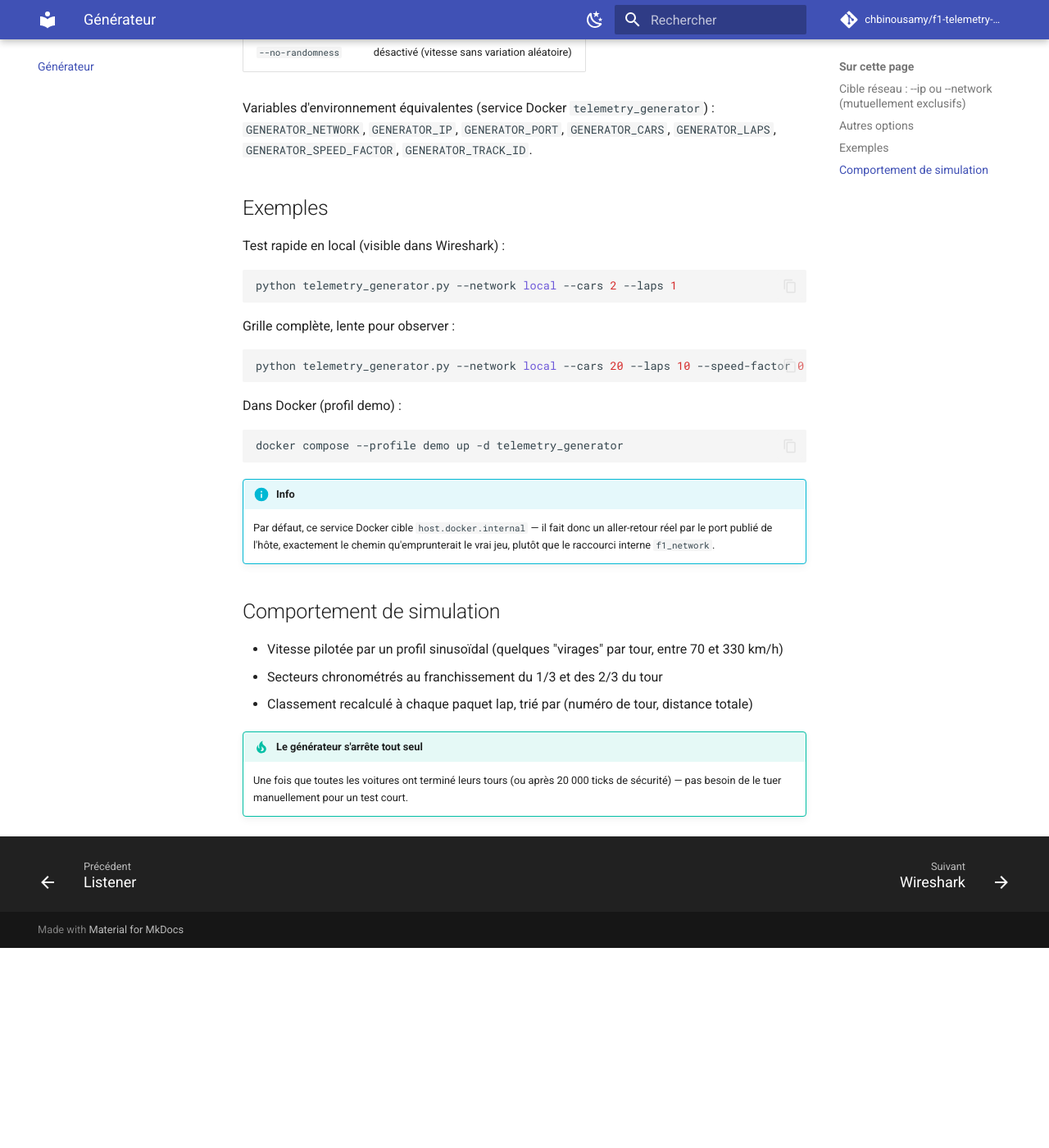
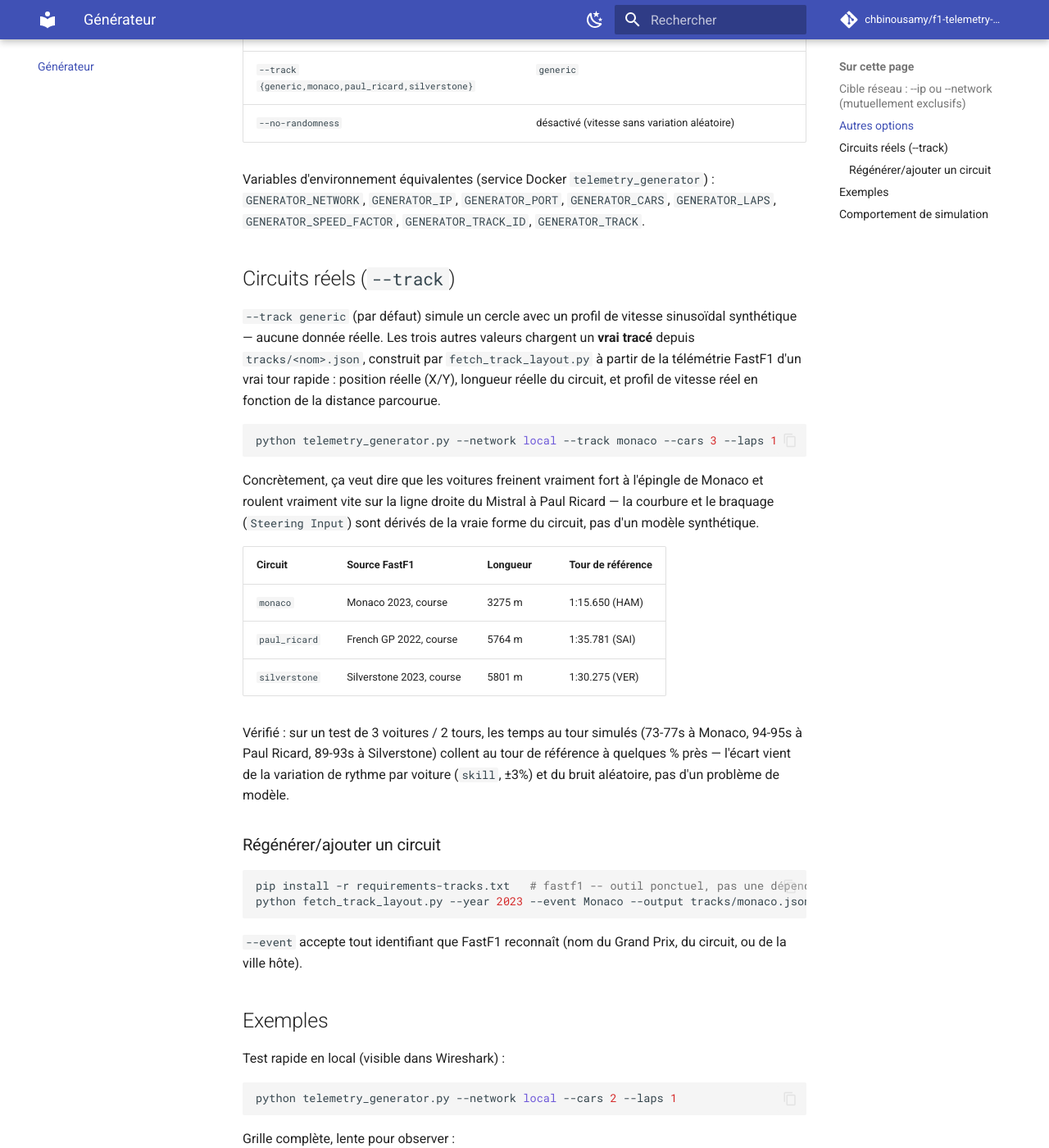
Before and after one commit to chbinousamy/f1-telemetry-docs, an MkDocs documentation site: the page built from docs/generator.md, in a window 1280 px wide and 1400 px high, scrolled down 978 px. Shown: the whole window at 82% size. Built offline with MkDocs 1.6.1 and Material for MkDocs 9.7.7, drawn with Linux system fonts in a browser that asks for light colours; comment, search, counter and statistics services are not loaded; before the commit the page ends 2134 px from its top, so only the background shows below that.

Commit message:
Document real circuit tracks (--track monaco/paul_ricard/silverstone)
Add fetch_track_layout.py/tracks/motec_export.py to the file listing
and use-case table; document the --track option, how it changes the
simulation (real curvature drives speed and steering, not the
synthetic model), and how to fetch additional circuits.

````diff
--- a/docs/generator.md
+++ b/docs/generator.md
@@ -20,12 +20,50 @@ exact du jeu — utilisable comme substitut au vrai F1 25 pour tester tout le pi
 | `--cars N` | 4 (1-22) |
 | `--laps N` | 4 |
 | `--speed-factor F` | 1.0 (0.5=plus lent, 2.0=plus rapide) |
-| `--track-id N` | 0 |
+| `--track-id N` | 0 (identifiant cosmétique envoyé dans le paquet session) |
+| `--track {generic,monaco,paul_ricard,silverstone}` | `generic` |
 | `--no-randomness` | désactivé (vitesse sans variation aléatoire) |
 
 Variables d'environnement équivalentes (service Docker `telemetry_generator`) :
 `GENERATOR_NETWORK`, `GENERATOR_IP`, `GENERATOR_PORT`, `GENERATOR_CARS`, `GENERATOR_LAPS`,
-`GENERATOR_SPEED_FACTOR`, `GENERATOR_TRACK_ID`.
+`GENERATOR_SPEED_FACTOR`, `GENERATOR_TRACK_ID`, `GENERATOR_TRACK`.
+
+## Circuits réels (`--track`)
+
+`--track generic` (par défaut) simule un cercle avec un profil de vitesse sinusoïdal synthétique —
+aucune donnée réelle. Les trois autres valeurs chargent un **vrai tracé** depuis
+`tracks/<nom>.json`, construit par `fetch_track_layout.py` à partir de la télémétrie FastF1 d'un
+vrai tour rapide : position réelle (X/Y), longueur réelle du circuit, et profil de vitesse réel en
+fonction de la distance parcourue.
+
+```bash
+python telemetry_generator.py --network local --track monaco --cars 3 --laps 1
+```
+
+Concrètement, ça veut dire que les voitures freinent vraiment fort à l'épingle de Monaco et
+roulent vraiment vite sur la ligne droite du Mistral à Paul Ricard — la courbure et le braquage
+(`Steering Input`) sont dérivés de la vraie forme du circuit, pas d'un modèle synthétique.
+
+| Circuit | Source FastF1 | Longueur | Tour de référence |
+|---|---|---|---|
+| `monaco` | Monaco 2023, course | 3275 m | 1:15.650 (HAM) |
+| `paul_ricard` | French GP 2022, course | 5764 m | 1:35.781 (SAI) |
+| `silverstone` | Silverstone 2023, course | 5801 m | 1:30.275 (VER) |
+
+Vérifié : sur un test de 3 voitures / 2 tours, les temps au tour simulés (73-77s à Monaco, 94-95s
+à Paul Ricard, 89-93s à Silverstone) collent au tour de référence à quelques % près — l'écart
+vient de la variation de rythme par voiture (`skill`, ±3%) et du bruit aléatoire, pas d'un
+problème de modèle.
+
+### Régénérer/ajouter un circuit
+
+```bash
+pip install -r requirements-tracks.txt   # fastf1 -- outil ponctuel, pas une dépendance runtime
+python fetch_track_layout.py --year 2023 --event Monaco --output tracks/monaco.json
+```
+
+`--event` accepte tout identifiant que FastF1 reconnaît (nom du Grand Prix, du circuit, ou de la
+ville hôte).
 
 ## Exemples
 
````
Also changed, not shown: docs/index.md (+5 -0 lines).
